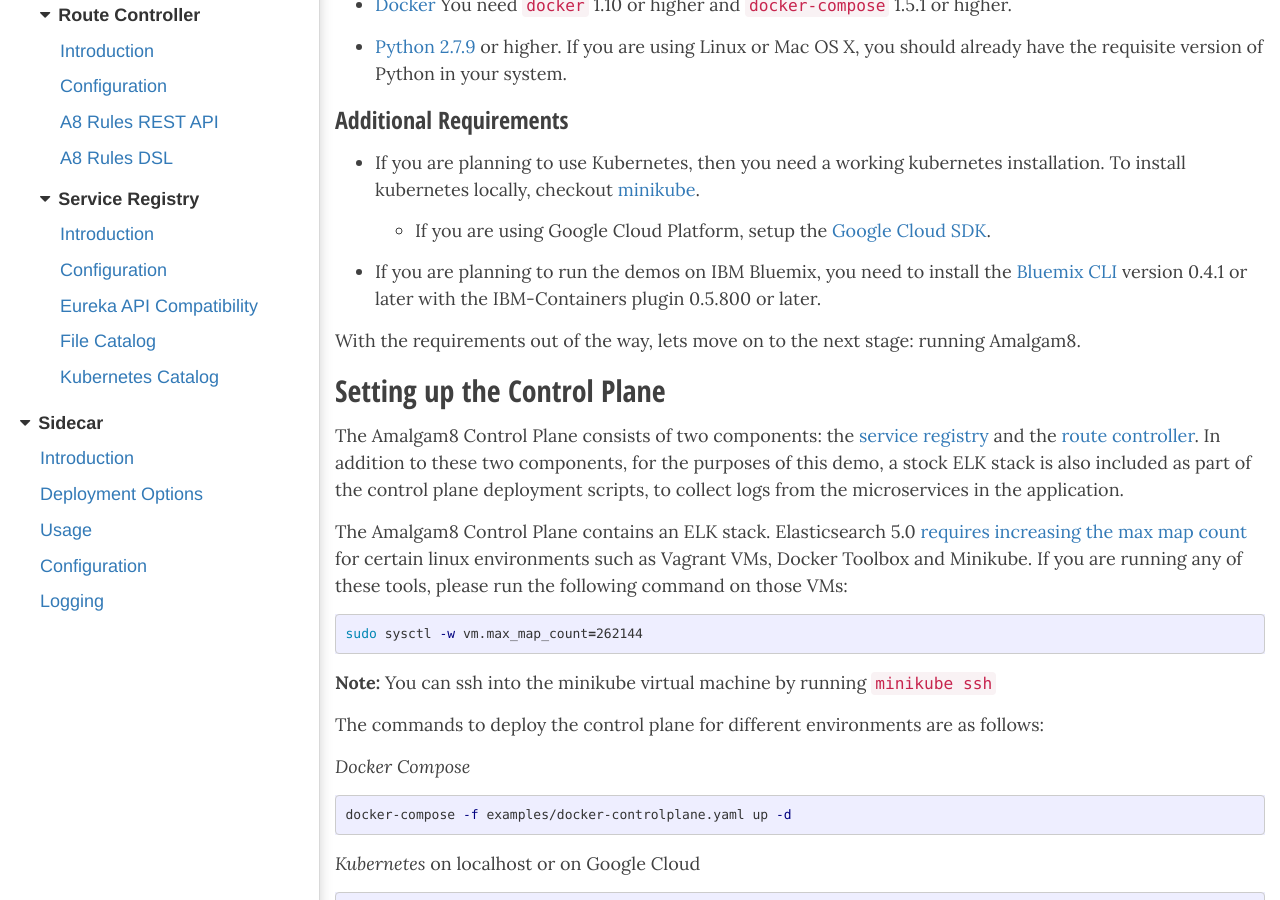
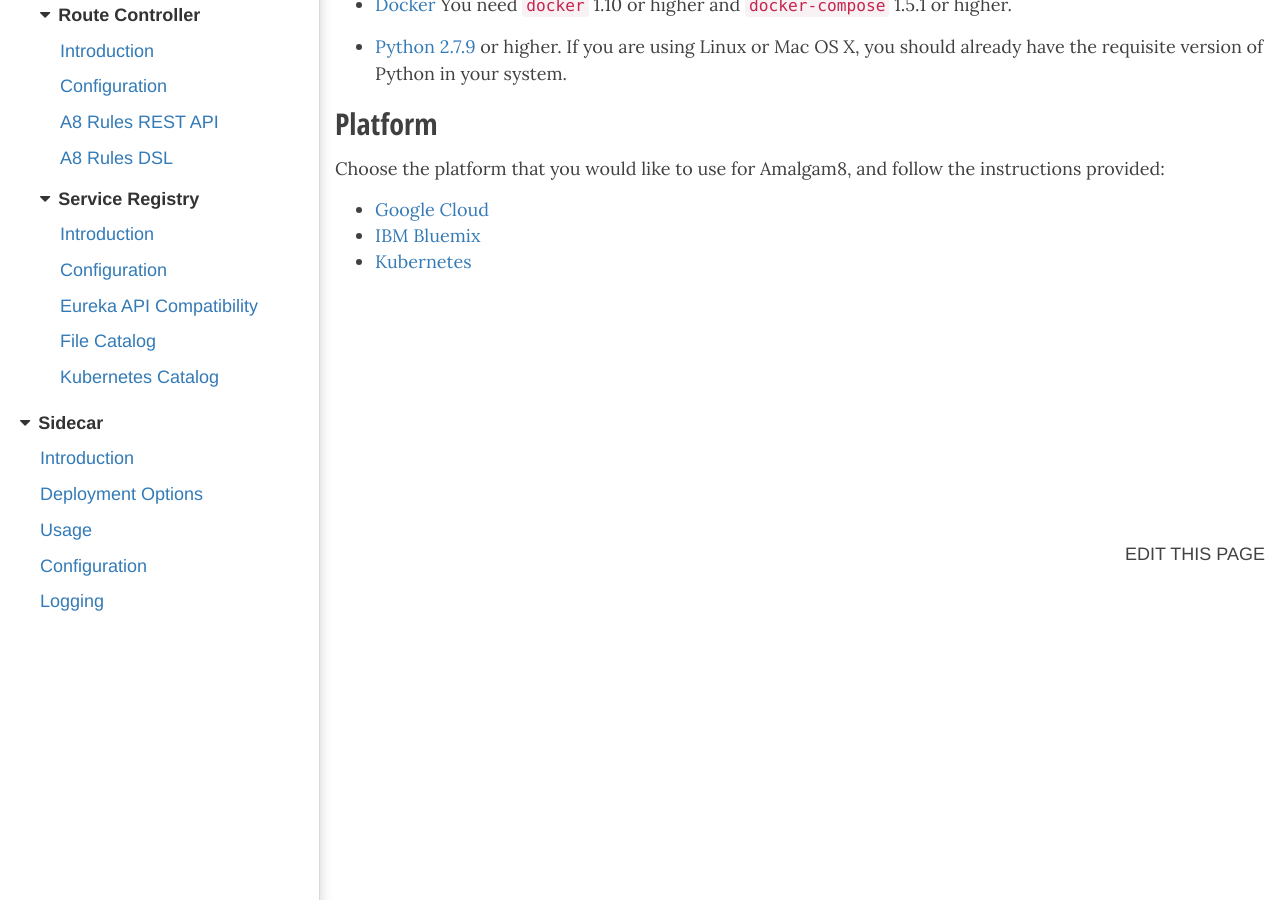
Before and after one commit to amalgam8/amalgam8.github.io, a Jekyll site: the page built from _docs/1-demo/setup.md, in a window 1280 px wide and 900 px high, scrolled down 446 px. Built offline with Jekyll 4.4.1, drawn with Linux system fonts in a browser that asks for light colours; nearby versions of some CDN libraries; some of the changed text lies outside the part shown.

Commit message:
Split out individual install types for editing

````diff
--- a/_docs/1-demo/setup.md
+++ b/_docs/1-demo/setup.md
@@ -26,167 +26,10 @@
   using Linux or Mac OS X, you should already have the requisite version of
   Python in your system.
 
-### Additional Requirements
+## Platform
 
-* If you are planning to use Kubernetes, then you need a
-  working kubernetes installation. To install kubernetes locally, checkout
-  [minikube](https://github.com/kubernetes/minikube).
+Choose the platform that you would like to use for Amalgam8, and follow the instructions provided:
 
-  * If you are using Google Cloud Platform, setup the
-    [Google Cloud SDK](https://cloud.google.com/sdk/).
-
-* If you are planning to run the demos on IBM Bluemix, you need to install
-  the [Bluemix CLI](http://clis.ng.bluemix.net/ui/home.html) version 0.4.1
-  or later with the IBM-Containers plugin 0.5.800 or later.
-
-With the requirements out of the way, lets move on to the next stage:
-running Amalgam8.
-
-## Setting up the Control Plane
-
-The Amalgam8 Control Plane consists of two components: the
-[service registry](/docs/control-plane-registry.html) and the
-[route controller](/docs/control-plane-controller.html).  In addition to these two
-components, for the purposes of this demo, a stock ELK stack is also
-included as part of the control plane deployment scripts, to collect logs
-from the microservices in the application.
-
-The Amalgam8 Control Plane contains an ELK stack.
-Elasticsearch 5.0 [requires increasing the max map count](https://www.elastic.co/guide/en/elasticsearch/reference/current/vm-max-map-count.html)
-for certain linux environments such as Vagrant VMs, Docker Toolbox and Minikube.
-If you are running any of these tools, please run the following command on those VMs:
-
-```bash
-sudo sysctl -w vm.max_map_count=262144
-```
-
-**Note:** You can ssh into the minikube virtual machine by running `minikube ssh`
-
-The commands to deploy the control plane for different environments are as
-follows:
-
-_Docker Compose_
-
-```bash
-docker-compose -f examples/docker-controlplane.yaml up -d
-```
-
-_Kubernetes_ on localhost or on Google Cloud
-
-```bash
-kubectl create -f examples/k8s-controlplane.yaml
-```
-
-_IBM Bluemix_
-
-1. Login to Bluemix and initialize the container environment using
-
-   ```
-   bluemix login
-   bluemix ic init
-   ```
-
-1. Create Bluemix routes (DNS names) for the registry, controller and the bookinfo app's gateway:
-
-   ```bash
-   bluemix cf create-route <your bluemix space> mybluemix.net -n <your registry route>
-   bluemix cf create-route <your bluemix space> mybluemix.net -n <your controller route>
-   ```
-
-   where `<your bluemix space>` is the name of your Bluemix space and
-   `<your route ...>` is a unique route name for `registry` and
-   `controller`. For example `my-space-name-a8-registry` and
-   `my-space-name-a8-controller`. Make a note of the route names you
-   choose for the next step.
-
-
-1. Customize the _examples/bluemix.cfg_ in the downloaded folder as follows:
-    * BLUEMIX_REGISTRY_NAMESPACE should be your Bluemix registry namespace
-      obtained from the folowing command:
-
-      ```bash
-      bluemix ic namespace-get
-      ```
-
-    * REGISTRY_HOSTNAME should be the route name assigned to the registry in the previous step
-
-    * CONTROLLER_HOSTNAME should be the route name assigned to the controller in the previous step
-
-1. Deploy the control plane services (registry and controller) on bluemix.
-
-   ```bash
-   examples/a8-bluemix create controlplane
-   ```
-
-   Verify that the controller and registry are running using the following commands:
-
-   ```bash
-   bluemix ic groups
-   ```
-
-   You should see the groups `amalgam8_controller` and `amalgam8_registry` listed in the output.
-
-## Setting up the Amalgam8 CLI
-
-The `a8ctl` command line utility provides a convenient way to setup and
-manage routes across microservices as well as inspect the state of the
-system. The CLI can be installed via the `pip` tool (available as part of
-standard Python installation) directly from Python's package repository or
-from `a8ctl` [github repository](https://github.com/amalgam8/a8ctl).
-
-Run the folowing command to install the a8ctl into your home directory:
-
-```bash
-pip install --user a8ctl
-```
-
-Add the location of the `a8ctl` command to the `PATH` environment
-variable. On OS X, run
-
-```bash
-export PATH=$PATH:${HOME}/Library/Python/2.7/bin
-```
-
-On Linux, run
-
-```bash
-export PATH=$PATH:${HOME}/.local/bin
-```
-
-To use the Amalgam8 CLI (`a8ctl`) for the demo walkthroughs we need
-to setup two environment variables: `A8_CONTROLLER_URL` and
-`A8_REGISTRY_URL`. These variables should point to the publicly accessible
-REST endpoints exposed by the Amalgam8 controller and registry respectively.
-
-The value of these variables depends on the environment where you setup the
-control plane.
-
-_Docker Compose_
-
-```bash
-export A8_CONTROLLER_URL=http://localhost:31200
-export A8_REGISTRY_URL=http://localhost:31300
-```
-
-_Kubernetes_
-
-On minikube
-
-```bash
-export A8_CONTROLLER_URL=http://$(minikube ip):31200
-export A8_REGISTRY_URL=http://$(minikube ip):31300
-```
-
-On Google Cloud Platform, assign a public IP to the Node running the
-controller and the registry, and set the environment variables
-respectively.
-
-_IBM Bluemix_
-
-```bash
-export A8_CONTROLLER_URL=http://<controller route>.mybluemix.net
-export A8_REGISTRY_URL=http://<registry route>.mybluemix.net
-```
-
-where `<controller route>` and `<registry route>` correspond to the routes
-that you set for the controller and registry respectively.
+* [Google Cloud](/docs/demo-setup_googlecloud.html)
+* [IBM Bluemix](/docs/demo-setup_bluemix.html)
+* [Kubernetes](/docs/demo-setup_kubernetes.html)
````
